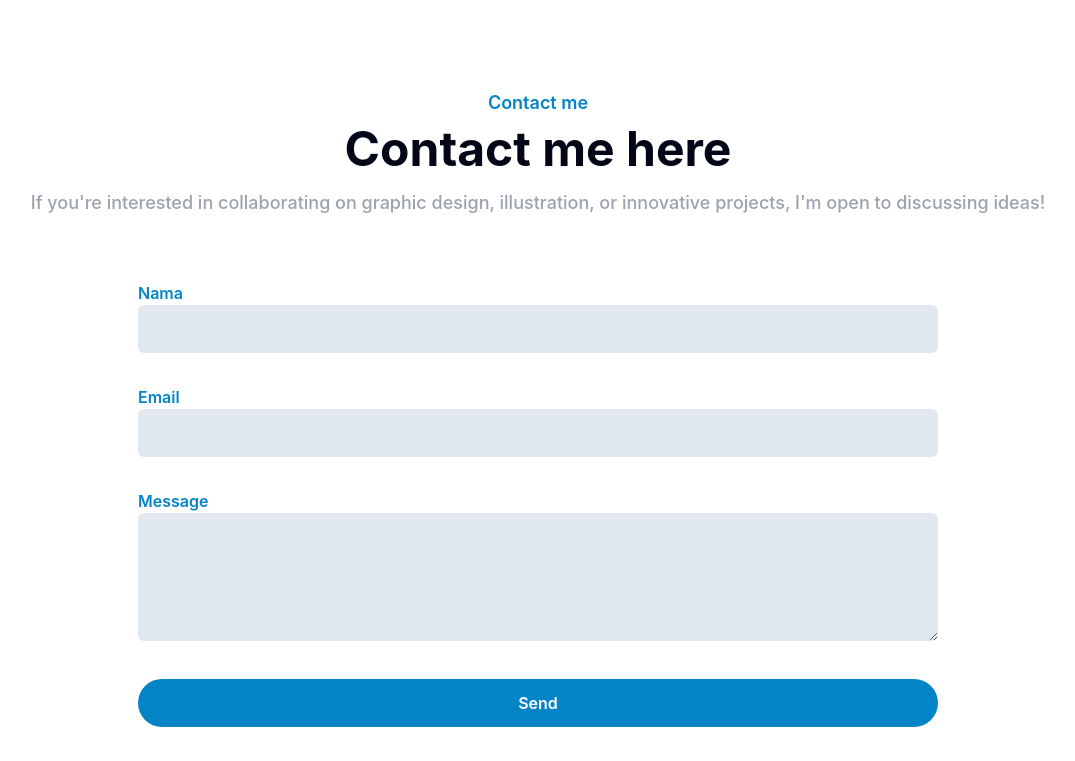
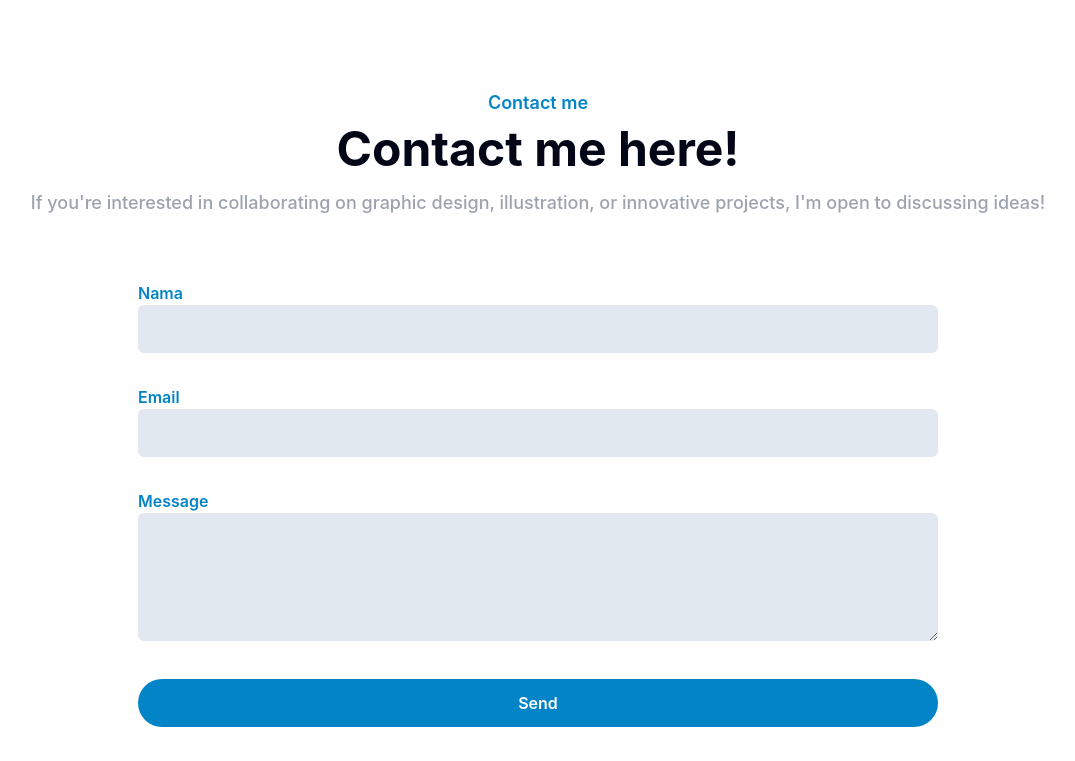
Before and after one commit to widyeah/PORTO, a website: page index.html in a window 1280 px wide. Shown: the part 4920-5681 px from the top of the page, without its empty margins (102-1177 px from the left). Drawn offline with Linux system fonts and the light colour scheme.

Commit message:
update page

```diff
--- a/index.html
+++ b/index.html
@@ -327,7 +327,7 @@
             <div class="w-full px-4">
                 <div class="mx-auto text-center mb-16">
                     <h4 class="font-semibold text-lg text-primary mb-2">Contact me</h4>
-                    <h2 class="font-bold text-dark text-3xl mb-4 sm:text-4xl lg:text-5xl">Contact me here</h2>
+                    <h2 class="font-bold text-dark text-3xl mb-4 sm:text-4xl lg:text-5xl">Contact me here!</h2>
                     <p class="font-medium text-md text-gray-400 md:text-lg">
                         If you're interested in collaborating on graphic design, illustration, or innovative projects, I'm open to discussing ideas!</p>
                 </div>
```
Also changed, not shown: dist/output.css.
